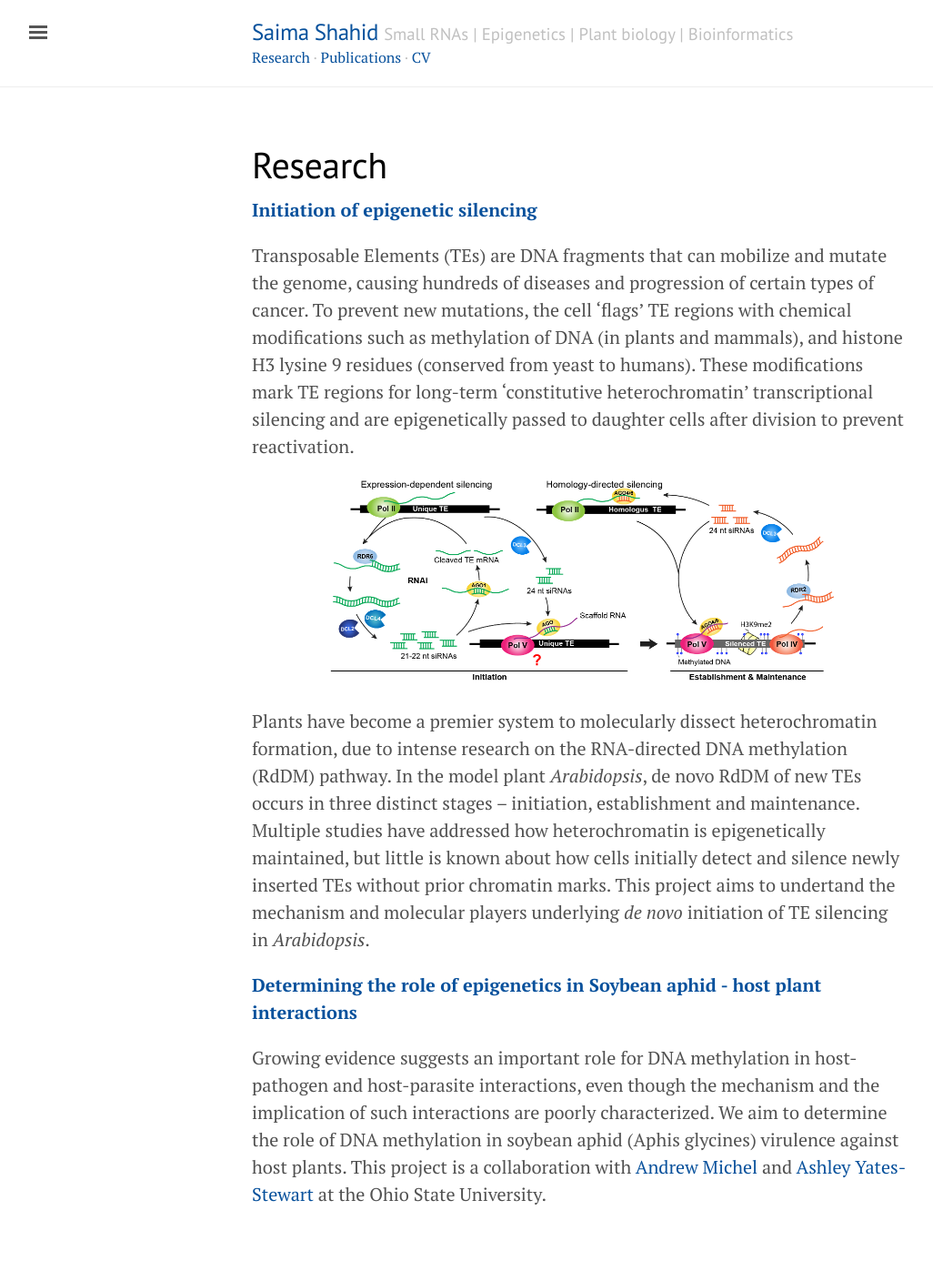
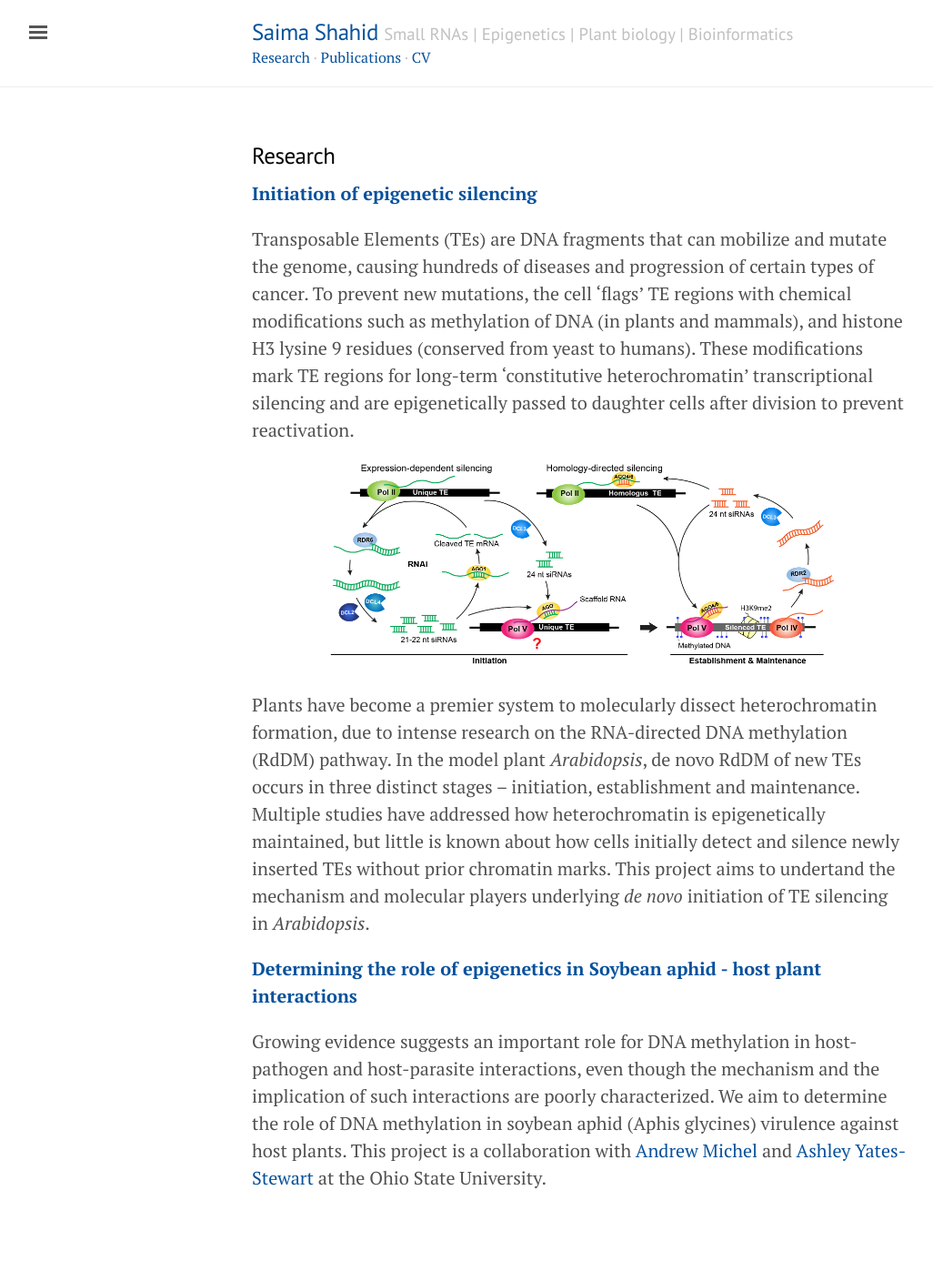
Before and after one commit to shahsam/saimashahid.github.io, a Jekyll site: the page built from research.md, in a window 1280 px wide. Shown: the whole page at 91% size, without its empty margins (3-1029 px from the left). Built offline with Jekyll 4.4.1, drawn with Linux system fonts in a browser that asks for light colours; nearby versions of some CDN libraries.

Commit message:
Update page.html

```diff
--- a/_layouts/page.html
+++ b/_layouts/page.html
@@ -2,6 +2,6 @@
 layout: default
 ---
 <div class="page">
-  <h1 class="page-title">{{ page.title }}</h3>
+  <h3 class="page-title">{{ page.title }}</h3>
   {{ content }}
 </div>
```
